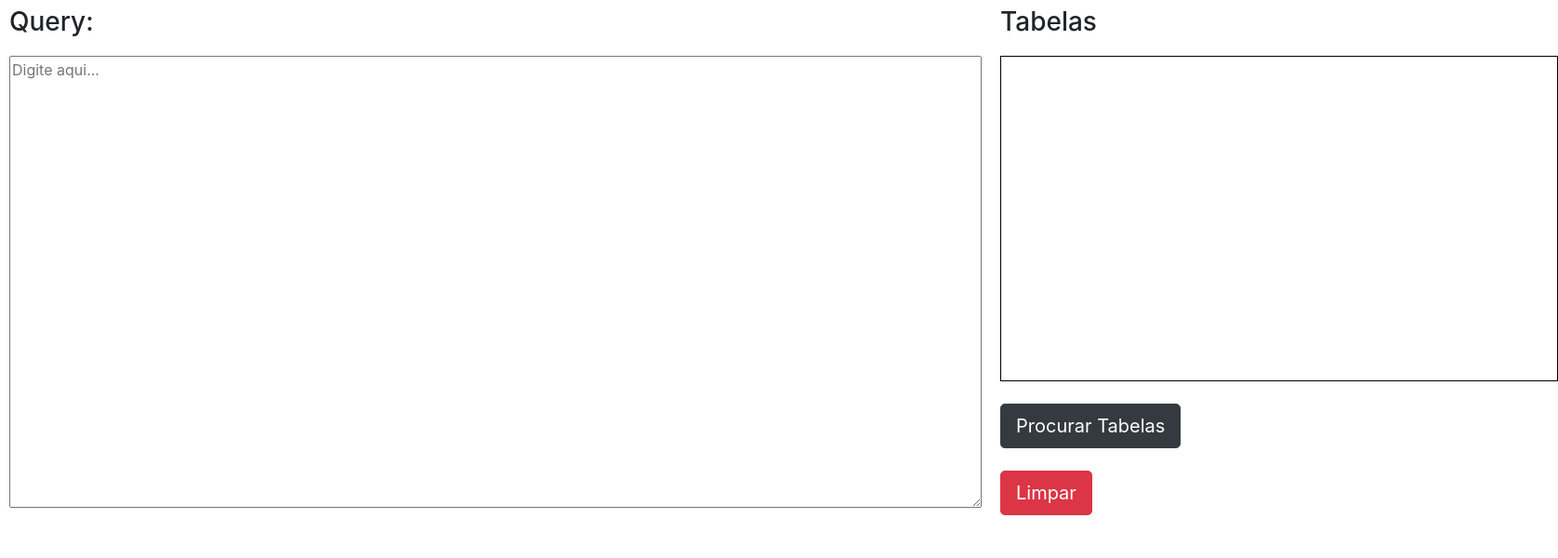
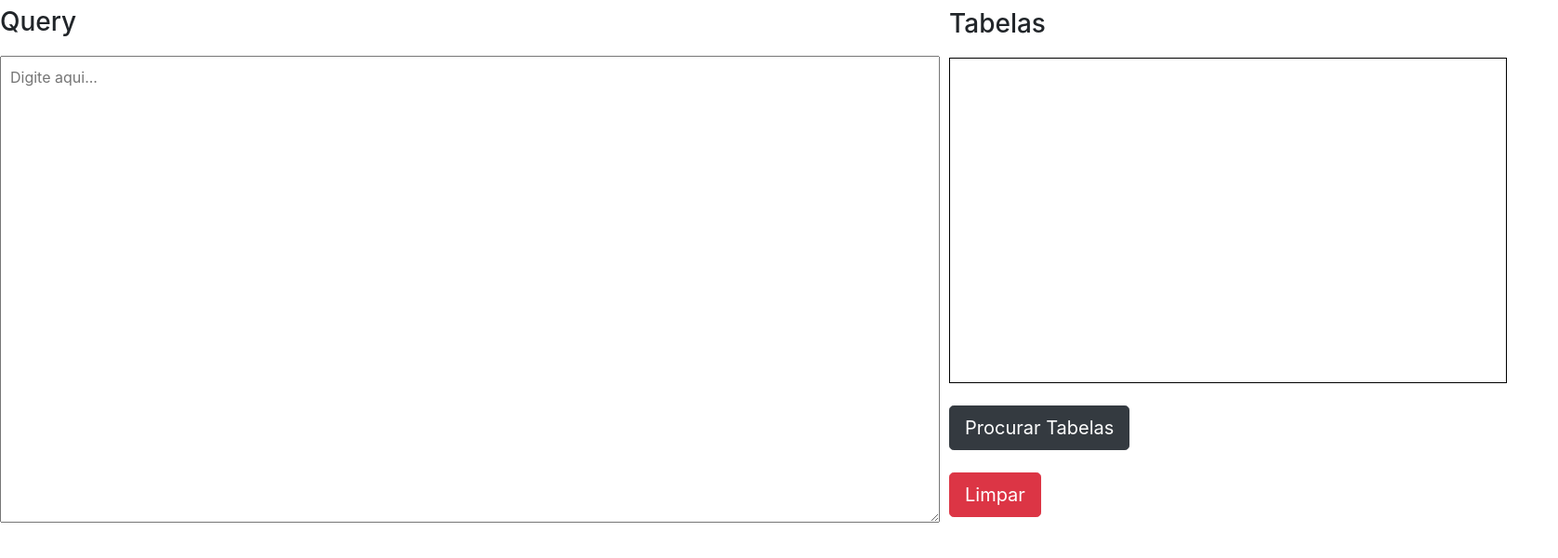
Before and after one commit to annajuliapg/NomeDeTabela, a plain HTML site: page index.html in a window 1280 px wide. Shown: the part 68-668 px from the top of the page at 93% size, 1676 px wide, since content can reach past the window. Drawn offline with Linux system fonts and the light colour scheme.

Commit message:
add style

```diff
--- a/index.html
+++ b/index.html
@@ -5,6 +5,7 @@
     <title>Procura Tabela</title>
     <link rel="shortcut icon" href="img\table.ico" type="image/x-icon">
     <link href="css\bootstrap.min.css" rel="stylesheet">
+    <link href="css\style.css" rel="stylesheet">
   </head>
   <body>
 
@@ -14,17 +15,16 @@
       </h3>
     </nav>
 
+    <div id="lados" style="display: flex; justify-content: space-evenly; align-items: center;">
 
-    <div id="lados" style="display: flex; justify-content: space-evenly; margin-left: 10px;">
-
-      <div id="esq" style="margin-right: 10px;">
-        <h3 style="margin-bottom: 20px;">Query:</h3>
-        <textarea id="texto" placeholder="Digite aqui..." rows="20" cols="100" onkeypress="return enterPesquisa(event)"></textarea>
+      <div id="esq" style="margin-right: 5px;">
+        <h3 style="margin-bottom: 20px;">Query</h3>
+        <textarea id="texto" placeholder="Digite aqui..." rows="20" cols="95" onkeypress="return enterPesquisa(event)" style="padding: 10px;"></textarea>
       </div>
 
-      <div id="dir" style="margin-left: 10px; margin-right: 10px; width: 600px;">
+      <div id="dir" style="margin-left: 5px; margin-bottom: 10px;">
         <h3 style="margin-bottom: 20px;">Tabelas</h3>
-        <div style="height: 350px; width: 600px; border: 1px solid black; padding: 10px; overflow-y: auto">
+        <div style="height: 350px; width: 600px; border: 1px solid black; padding: 10px; overflow: auto;">
           <ul id ="resultado"></ul>
         </div>
         <br>
```
Also changed, not shown: css/style.css (added).
